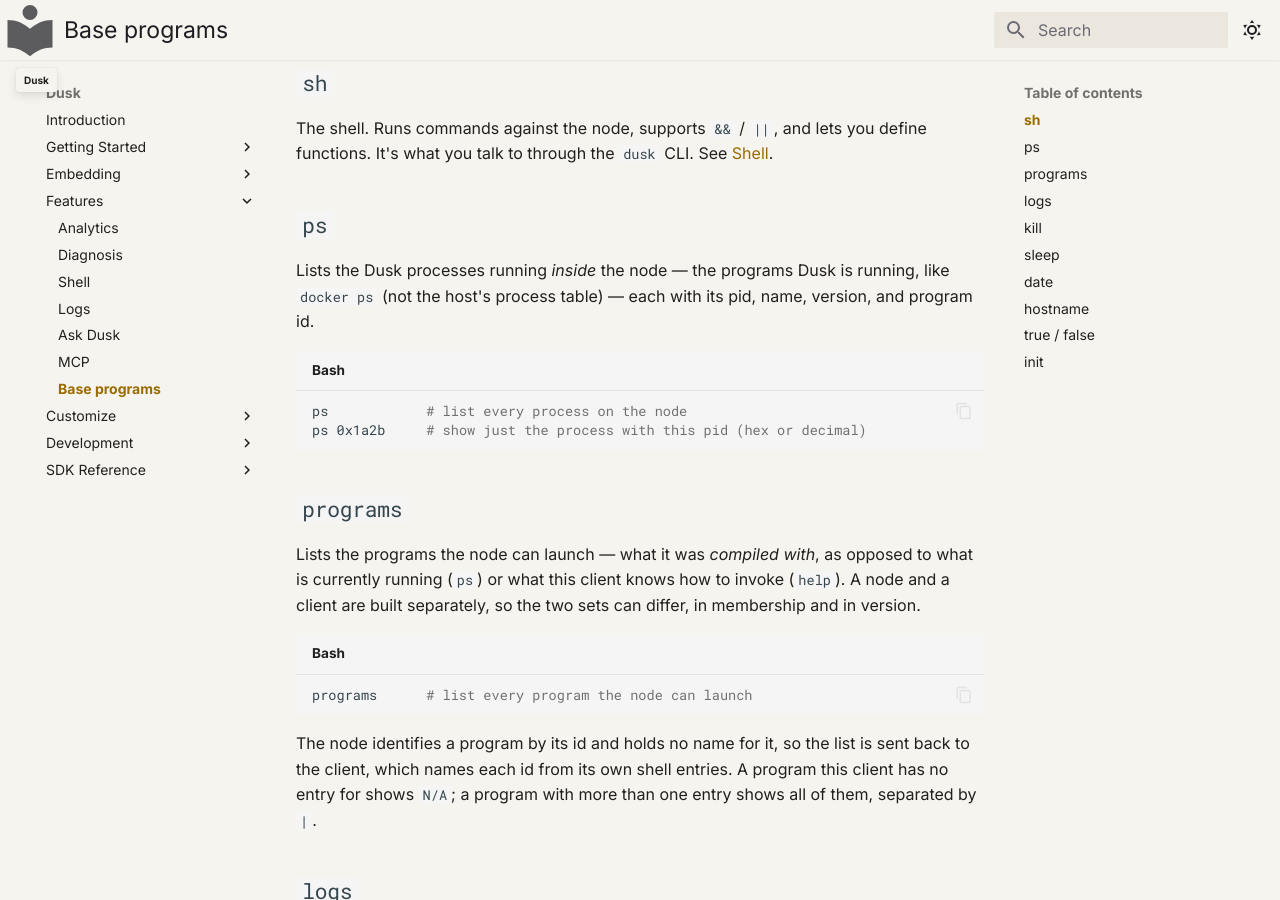
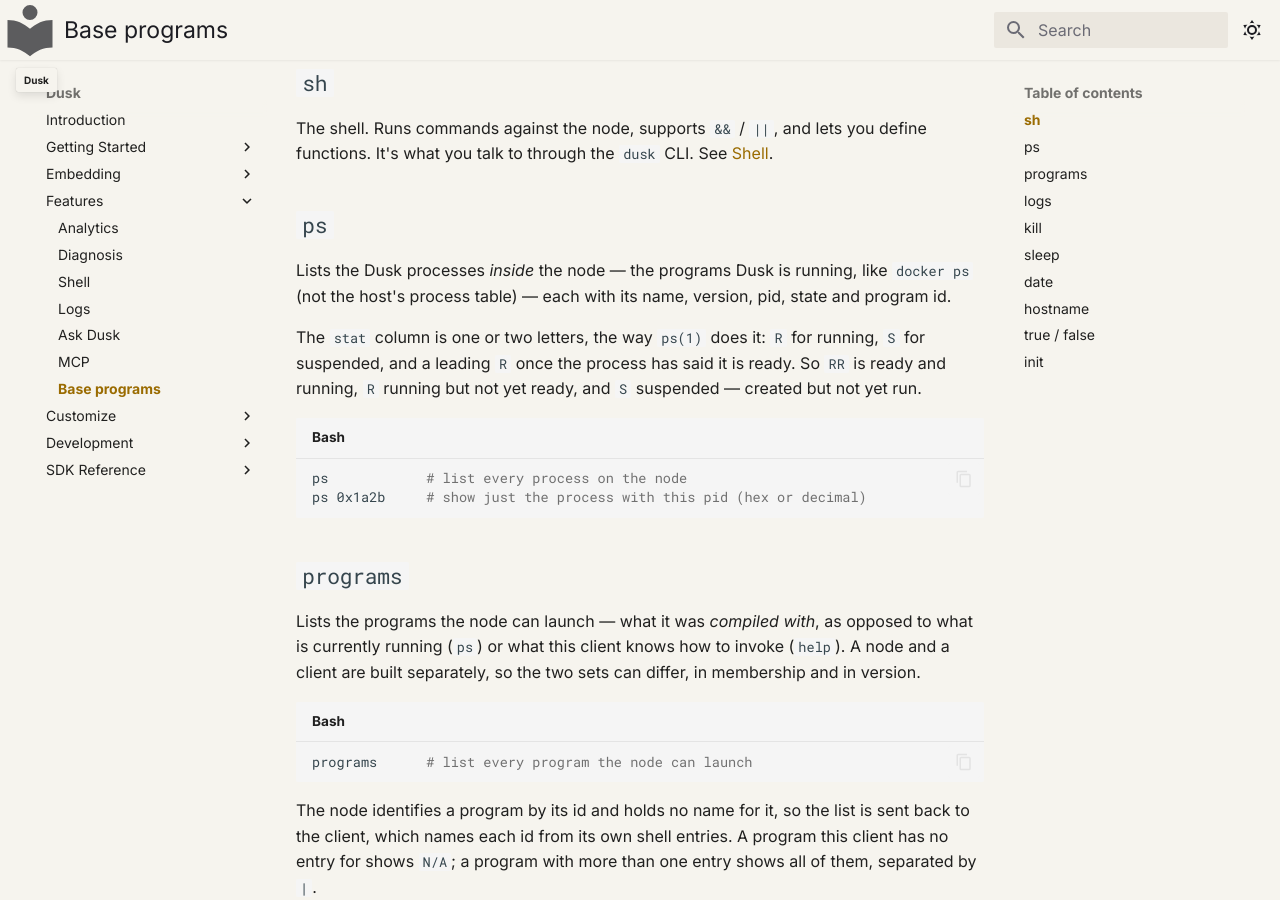
Before and after one commit to tomerze/dusk, an MkDocs documentation site: the page built from docs/docs/getting-started/concepts/base.md, in a window 1280 px wide and 900 px high, scrolled down 350 px. Built offline with MkDocs 1.6.1 and Material for MkDocs 9.7.7, drawn with Linux system fonts in a browser that asks for light colours; comment, search, counter and statistics services are not loaded.

Commit message:
Update docs to say what the stat column in ps shows
`ps` has a stat column and `ProcessEntry` carries the two bits behind it.
Neither page mentioned them, and the letters are not self-explaining.

````diff
--- a/docs/docs/getting-started/concepts/base.md
+++ b/docs/docs/getting-started/concepts/base.md
@@ -18,9 +18,14 @@
 
 ## `ps`
 
-Lists the Dusk processes running *inside* the node — the programs Dusk is
-running, like `docker ps` (not the host's process table) — each with its pid,
-name, version, and program id.
+Lists the Dusk processes *inside* the node — the programs Dusk is running,
+like `docker ps` (not the host's process table) — each with its name, version,
+pid, state and program id.
+
+The `stat` column is one or two letters, the way `ps(1)` does it: `R` for
+running, `S` for suspended, and a leading `R` once the process has said it is
+ready. So `RR` is ready and running, `R` running but not yet ready, and `S`
+suspended — created but not yet run.
 
 ```sh
 ps            # list every process on the node
````
Also changed, not shown: docs/docs/sdk-reference/capnp-schemas.md (+2 -2 lines).
